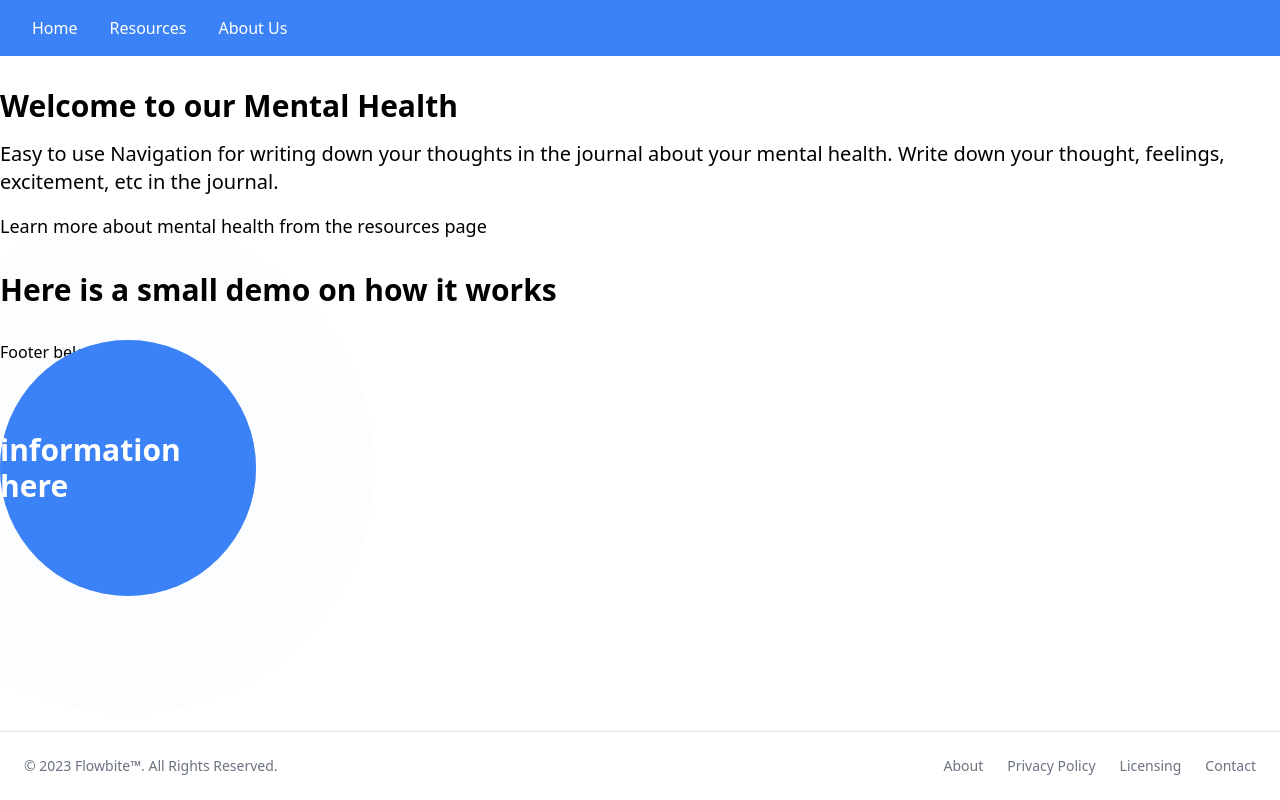
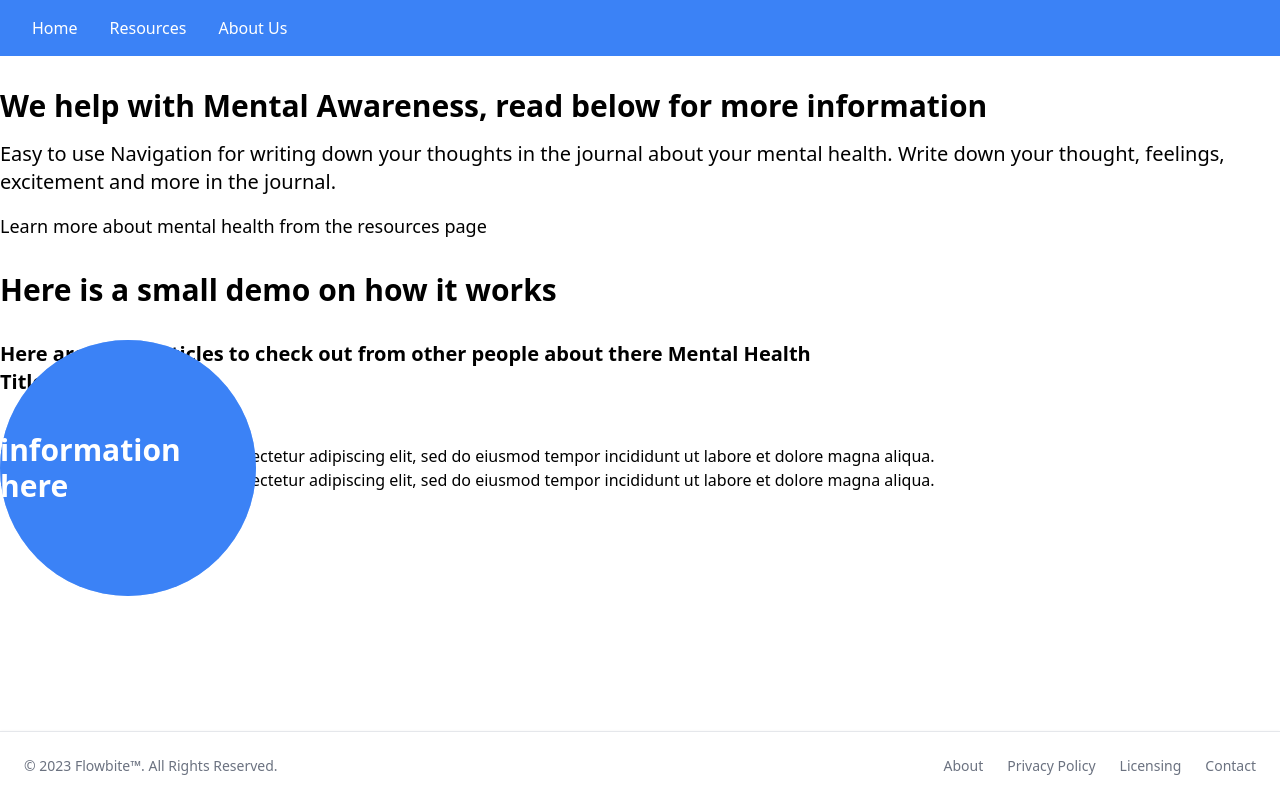
Before and after one commit to ericvpineda/mental-wellness-hub, a React (Create React App) app in the folder frontend/: page / in a window 1280 px wide. Built offline with nearby package versions, Linux system fonts and the light colour scheme.

Commit message:
added default footer

```diff
--- a/frontend/src/components/AboutUs/index.js
+++ b/frontend/src/components/AboutUs/index.js
@@ -0,0 +1,11 @@
+import React from "react";
+
+const AboutUs = () => {
+    return (
+        <div>
+            <h1>About us page</h1>
+        </div>
+    )
+}
+
+export default AboutUs
--- a/frontend/src/components/LandingPage/index.js
+++ b/frontend/src/components/LandingPage/index.js
@@ -3,22 +3,29 @@ import React from "react"
 const HomePage = () => {
     return (
         <div>
-            <h1 className="text-3xl font-bold mt-8">Welcome to our Mental Health </h1>
-            <h2 className="text-xl mt-4">Easy to use Navigation for writing down your thoughts in the journal about your mental health. Write down your thought, feelings, excitement, etc in the journal.</h2>
+            <h1 className="text-3xl font-bold mt-8">We help with Mental Awareness, read below for more information </h1>
+            <h2 className="text-xl mt-4">Easy to use Navigation for writing down your thoughts in the journal about your mental health. Write down your thought, feelings, excitement and more in the journal.</h2>
             <h3 className="text-lg mt-4">Learn more about mental health from the resources page</h3>
 
             <h1 className="text-3xl font-bold mt-8">Here is a small demo on how it works</h1>
-            <p></p>
             <div className="relative mt-8">
                 <div className="w-64 h-64 rounded-full bg-blue-500 opacity-50 absolute animate-pulse"></div>
-                <div className="w-64 h-64 rounded-full bg-blue-500 opacity-25 absolute animate-ping"></div>
+                {/* <div className="w-64 h-64 rounded-full bg-blue-500 opacity-25 absolute animate-ping"></div> */}
                 <div className="w-64 h-64 rounded-full bg-blue-500 absolute flex items-center justify-center">
                     <span className="text-white text-3xl font-bold">information here</span>
                 </div>
             </div>
 
-            <p>Footer below</p>
-
+                <h1 className="text-xl font-bold mt-4">Here are some articles to check out from other people about there Mental Health</h1>
+            <div className="grid grid-col-3 gap-4 gap-6">
+                    <div>
+                        <h2 className="mb-6 text-xl font-bold">Title of the Article</h2>
+                    </div>
+                    <div class="mb-6 flex-grow">
+                        <p>Lorem ipsum dolor sit amet, consectetur adipiscing elit, sed do eiusmod tempor incididunt ut labore et dolore magna aliqua.</p>
+                        <p>Lorem ipsum dolor sit amet, consectetur adipiscing elit, sed do eiusmod tempor incididunt ut labore et dolore magna aliqua.</p>
+                    </div>
+            </div>
 
         <footer class="fixed bottom-0 left-0 z-20 w-full p-4 bg-white border-t border-gray-200 shadow md:flex md:items-center md:justify-between md:p-6 dark:bg-gray-800 dark:border-gray-600">
             <span class="text-sm text-gray-500 sm:text-center dark:text-gray-400">© 2023 <a href="https://flowbite.com/" class="hover:underline">Flowbite™</a>. All Rights Reserved.
```
Lines whose indentation alone changed are shown as unchanged.
